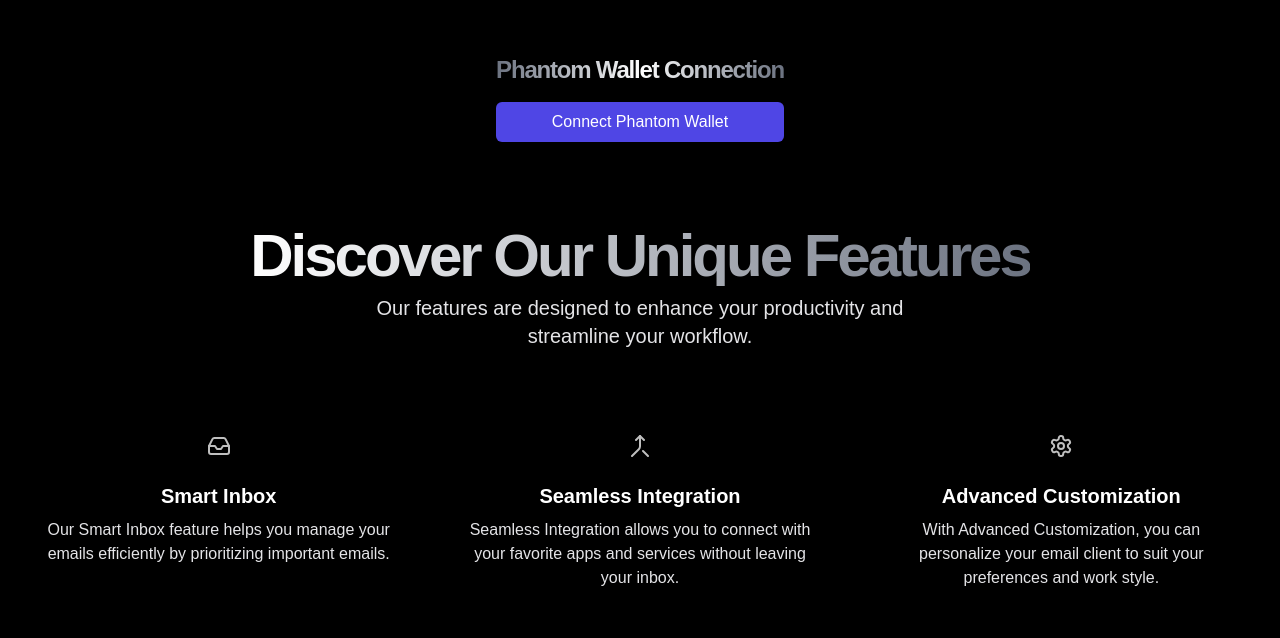
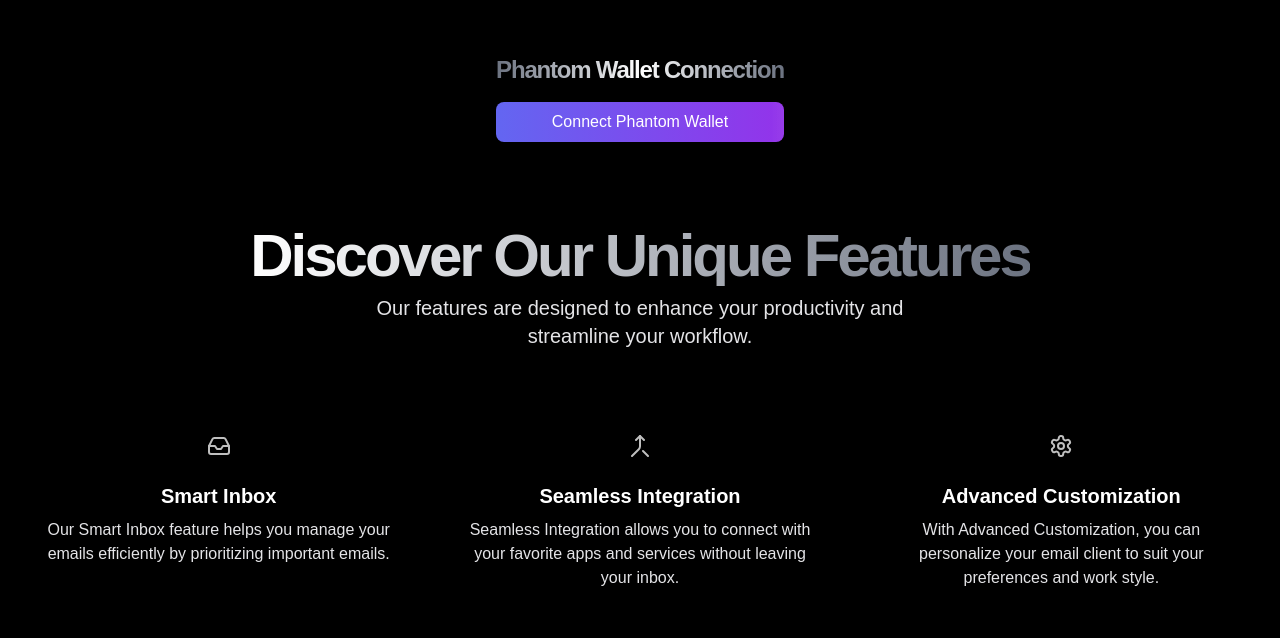
Before and after one commit to skartik-sk/blinks-mini, a Next.js app: page / in a window 1280 px wide. Shown: the part 162-800 px from the top of the page. Built offline with nearby package versions, Linux system fonts and the light colour scheme; no server answers.

Commit message:
button look

```diff
--- a/src/app/connectPhantomWallet/page.tsx
+++ b/src/app/connectPhantomWallet/page.tsx
@@ -59,9 +59,23 @@ export default function ConnectPhantomWallet() {
       {!walletAddress ? (
         <button
           onClick={connectPhantomWallet}
-          className="bg-indigo-600 text-white py-2 px-4 rounded-md shadow-sm hover:bg-indigo-700 focus:outline-none focus:ring-2 focus:ring-offset-2 focus:ring-indigo-500 w-full"
+          className="relative bg-gradient-to-r from-indigo-500 to-purple-600 text-white py-2 px-4 rounded-lg shadow-lg hover:from-indigo-600 hover:to-purple-700 focus:outline-none focus:ring-2 focus:ring-offset-2 focus:ring-indigo-500 w-full transition-all duration-300 ease-in-out transform hover:scale-105 overflow-hidden"
         >
           Connect Phantom Wallet
+          <div className="absolute inset-0 bg-gradient-to-r from-transparent via-white to-transparent opacity-50 transform -translate-x-full animate-slide"></div>
+          <style jsx>{`
+            @keyframes slide {
+              0% {
+                transform: translateX(-100%);
+              }
+              100% {
+                transform: translateX(100%);
+              }
+            }
+            .animate-slide {
+              animation: slide 2s infinite;
+            }
+          `}</style>
         </button>
       ) : (
         <div className="bg-[#000000] p-1 sm:p-6 rounded-lg shadow-md w-full max-w-md mx-auto">
```
